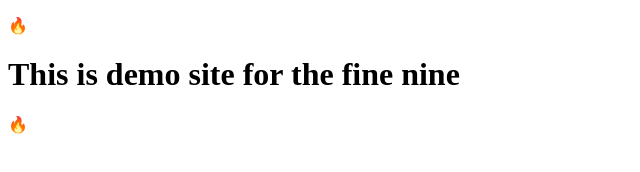
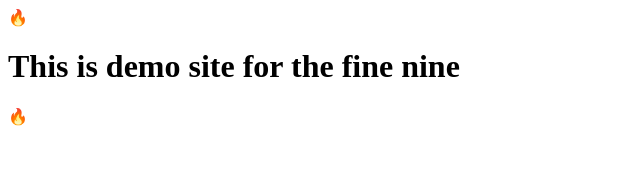
Before and after one commit to djmartin0055/Finenine, a plain HTML site: page index.html in a window 1280 px wide. Shown: the whole page, without its empty margins (0-640 px from the left). Drawn offline with Linux system fonts and the light colour scheme.

Commit message:
Update index.html

```diff
--- a/index.html
+++ b/index.html
@@ -7,6 +7,6 @@
     <title>Cloudflare Pages Demo</title>
 </head>
 <body>
-   <p> <span> 🔥 </span> </p> <h1>This is demo site for the fine nine</h1> <p> <span> 🔥 </span> </p>
+🔥</p> <h1>This is demo site for the fine nine</h1>🔥
 </body>
 </html>
```
